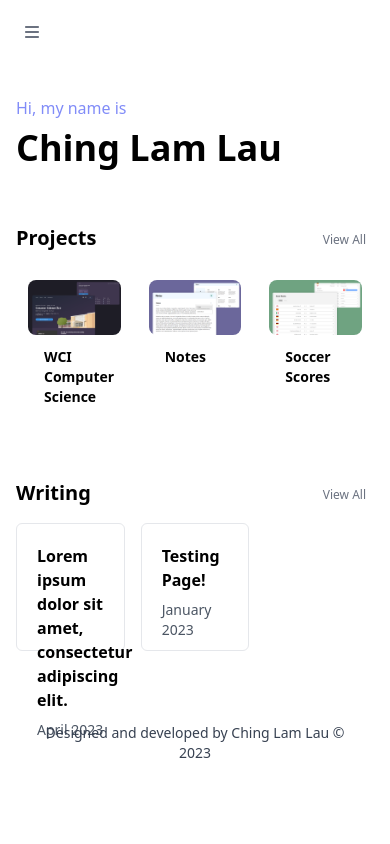
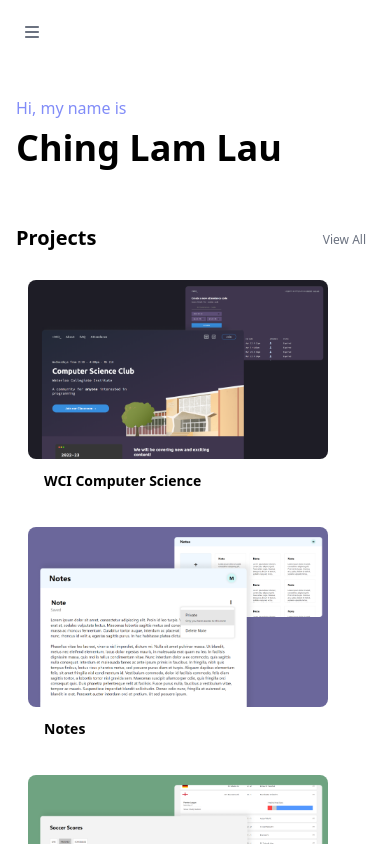
Before and after one commit to MiniCube11/website, a Next.js app: page / in a window 390 px wide. Shown: the top 844 px of the page. Built offline with nearby package versions, Linux system fonts and the light colour scheme.

Commit message:
Mobile fixes

```diff
--- a/app/about/page.tsx
+++ b/app/about/page.tsx
@@ -14,7 +14,7 @@ const About = () => {
                 </ul>
             </p>
 
-            <div className="mt-16 grid grid-cols-2">
+            <div className="mt-16 grid md:grid-cols-2">
                 <ContactLink website="Github" handle="MiniCube11" link="https://github.com/MiniCube11"/>
                 <ContactLink website="Linkedin" handle="ching-lam-lau" link="https://www.linkedin.com/in/ching-lam-lau/"/>
                 <ContactLink website="DMOJ" handle="MiniCube11" link="https://dmoj.ca/user/MiniCube11"/>
--- a/app/page.tsx
+++ b/app/page.tsx
@@ -14,7 +14,7 @@ const HomePage = () => {
             <h1 className="mt-2">Ching Lam Lau</h1>
 
             <SectionHeading name="Projects" link="/projects" />
-            <div className="mt-4 grid grid-cols-3 gap-x-1">
+            <div className="mt-4 grid md:grid-cols-2 lg:grid-cols-3 gap-x-1 gap-y-2">
                 {featured.map(project =>
                     <Link key={project.id} href={"/projects#" + project.id}>
                         <ProjectPreview name={project.name} image={project.image} />
@@ -23,7 +23,7 @@ const HomePage = () => {
             </div>
 
             <SectionHeading name="Writing" link="/writing" />
-            <div className="mt-4 grid grid-cols-3 gap-x-4">
+            <div className="mt-4 grid md:grid-cols-2 lg:grid-cols-3 gap-x-4 gap-y-4">
                 {postMetadata.map((post) => (
                     <PostPreviewCard key={post.slug} {...post} />
                 ))}
--- a/components/Post/PostPreview.tsx
+++ b/components/Post/PostPreview.tsx
@@ -6,9 +6,9 @@ const PostPreview = (post: PostMetadata) => {
     const date = timestampToDate({ timestamp: post.date });
 
     return (
-        <Link href={`/writing/${post.slug}`} className="flex justify-between w-full p-2 -mx-2 rounded-md hover:bg-gray-200 dark:hover:bg-gray-700 transition-colors">
+        <Link href={`/writing/${post.slug}`} className="block lg:flex justify-between w-full p-2 -mx-2 rounded-md hover:bg-gray-200 dark:hover:bg-gray-700 transition-colors">
             <p className="text-lg font-semibold">{post.title}</p>
-            <p className="text-lg text-gray-500 dark:text-gray-200">{date}</p>
+            <p className="mt-1 lg:m-0 lg:text-lg text-gray-500 dark:text-gray-200">{date}</p>
         </Link>
     )
 }
--- a/components/Project/Project.tsx
+++ b/components/Project/Project.tsx
@@ -8,7 +8,7 @@ const Project = ({ name = "", id = "", description = "", image = "", technologie
     return (
         <div id={id} className="scroll-mt-4">
             <Image src={"/images/projects/" + image} alt="Project image" width={1000} height={1000} className="rounded-t-lg"/>
-            <div className="pt-6 px-5 pb-6 rounded-b-lg border-2 border-gray-300 border-t-0 dark:border-gray-800">
+            <div className="pt-6 px-5 pb-5 rounded-b-lg border-2 border-gray-300 border-t-0 dark:border-gray-800 w-full">
                 <div className="flex items-center">
                     <h3 className="mr-6 mb-1">{name}</h3>
                     {link && <Link href={link} target="_blank" rel="noopener noreferrer">
@@ -20,7 +20,7 @@ const Project = ({ name = "", id = "", description = "", image = "", technologie
                 </div>
                 <p className="text-sm mt-3 mb-4 text-gray-800 dark:text-gray-200">{description}</p>
                 {technologies.map(
-                    tech => <span key={tech} className="cursor-pointer text-xs mr-1 text-gray-600 py-1 px-2 rounded-lg bg-indigo-50 dark:bg-gray-700 dark:text-gray-200">{tech}</span>
+                    tech => <span key={tech} className="cursor-pointer inline-block mb-1 text-xs mr-1 text-gray-600 py-1 px-2 rounded-lg bg-indigo-50 dark:bg-gray-700 dark:text-gray-200">{tech}</span>
                 )}
             </div>
         </div>
```
